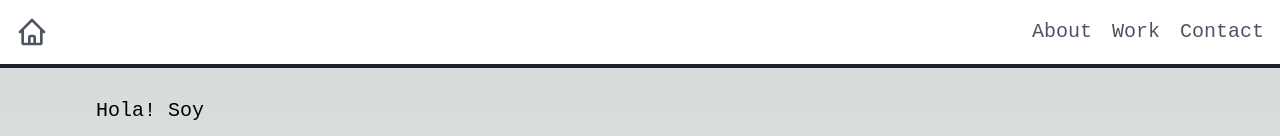
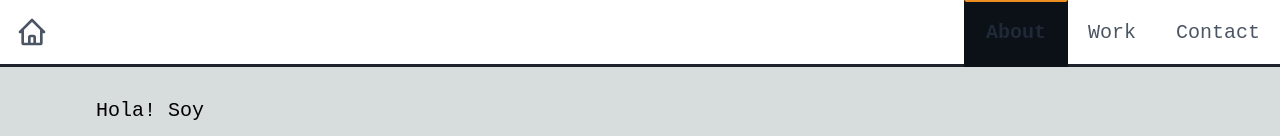
Before and after one commit to NahuelNGomez/portfolio, a Next.js app: page / in a window 1280 px wide. Shown: the top 136 px of the page. Built offline with nearby package versions, Linux system fonts and the light colour scheme.

Commit message:
update navbar for IDE style

```diff
--- a/src/app/components/Home/Navegation.tsx
+++ b/src/app/components/Home/Navegation.tsx
@@ -1,18 +1,51 @@
-export default function Navegation(){
-    return (
-        <header className="flex fixed top-0 flex-wrap sm:justify-start sm:flex-nowrap z-50 w-full bg-white text-sm py-4 dark:bg-dark0 border-b-4 border-b-solid border-b-dark1">
-        <nav className="max-w-[85rem] w-full mx-auto px-4 flex items-center justify-between" aria-label="Global">
+"use client";
+import { useState } from "react";
+
+export default function Navigation() {
+  const [active, setActive] = useState("about");
+
+  return (
+    <header className="flex fixed top-0 flex-wrap sm:justify-start sm:flex-nowrap z-50 w-full bg-white text-sm dark:bg-dark0">
+      <nav className="max-w-[85rem] w-full mx-auto flex items-center justify-between" aria-label="Global">
+        <div className="w-full border-b-[3px] border-b-dark1 pl-4">
           <a href="#">
-            <svg className="sm:w-8 sm:h-8 h-4 w-4 text-gray-600 dark:text-gray-400"  fill="none" viewBox="0 0 24 24" stroke="currentColor">
-              <path strokeLinecap="round" strokeLinejoin="round" strokeWidth="2" d="M3 12l2-2m0 0l7-7 7 7M5 10v10a1 1 0 001 1h3m10-11l2 2m-2-2v10a1 1 0 01-1 1h-3m-6 0a1 1 0 001-1v-4a1 1 0 011-1h2a1 1 0 011 1v4a1 1 0 001 1m-6 0h6"/>
+            <svg
+              className="my-4 sm:w-8 sm:h-8 h-4 w-4 text-gray-600 dark:text-gray-400"
+              fill="none"
+              viewBox="0 0 24 24"
+              stroke="currentColor"
+            >
+              <path
+                strokeLinecap="round"
+                strokeLinejoin="round"
+                strokeWidth="2"
+                d="M3 12l2-2m0 0l7-7 7 7M5 10v10a1 1 0 001 1h3m10-11l2 2m-2-2v10a1 1 0 01-1 1h-3m-6 0a1 1 0 001-1v-4a1 1 0 011-1h2a1 1 0 011 1v4a1 1 0 001 1m-6 0h6"
+              />
             </svg>
           </a>
-          <div className="flex flex-row items-center gap-5 justify-end mt-0 pl-5">
-            <a className="text-sm md:text-sm lg:text-base xl:text-xl text-gray-600 hover:text-gray-400 dark:text-gray-400 dark:hover:text-gray-500" href="#about" aria-current="page">About</a>
-            <a className="text-sm md:text-sm lg:text-base xl:text-xl text-gray-600 hover:text-gray-400 dark:text-gray-400 dark:hover:text-gray-500" href="#work">Work</a>
-            <a className="text-sm md:text-sm lg:text-base xl:text-xl text-gray-600 hover:text-gray-400 dark:text-gray-400 dark:hover:text-gray-500" href="#contact">Contact</a>
-          </div>
-        </nav>
-      </header>
-    )
+        </div>
+        <div className="flex flex-row items-center justify-end mt-0 h-full">
+          {["about", "work", "contact"].map((item) => (
+            <div
+              key={item}
+              className={`h-full w-full flex items-center justify-center border-b-[3px] border-t-2 hover: border-x-transparent box-border px-5 ${
+                active === item ? "border-t-dark2 border-x-dark1 border-x-2 bg-bgdark0 border-b-transparent" : "border-t-transparent border-b-dark1"
+              }`}
+            >
+              <a
+                className={`text-[16px] lg:text-base xl:text-xl w-full text-gray-600 hover:text-gray-400 dark:text-gray-400 dark:hover:text-gray-500 ${
+                  active === item ? "font-bold text-gray-800 dark:text-gray-200" : ""
+                }`}
+                href={`#${item}`}
+                aria-current={active === item ? "page" : undefined}
+                onClick={() => setActive(item)}
+              >
+                {item.charAt(0).toUpperCase() + item.slice(1)}
+              </a>
+            </div>
+          ))}
+        </div>
+      </nav>
+    </header>
+  );
 }
```
